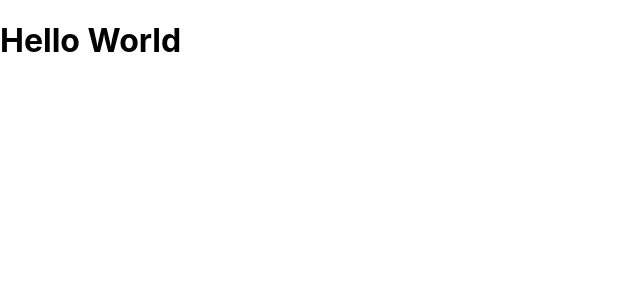
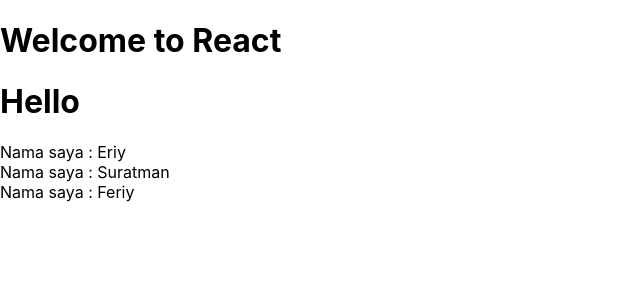
Before and after one commit to Eriy5819/client-semina, a React (Create React App) app: page / in a window 1280 px wide. Shown: the top 300 px of the page, without its empty margins (0-640 px from the left). Built offline with nearby package versions, Linux system fonts and the light colour scheme.

Commit message:
ReactJS Part2

```diff
--- a/src/App.js
+++ b/src/App.js
@@ -1,9 +1,24 @@
 import './App.css';
+import { Hello } from './Hello';
+import { Title } from './Title';
 
 function App() {
+  // const Hello = () => 'Hello';
+  // function Hello() {
+  //   return 'Hello';
+  // }
+  // const Hello = function () {
+  //   return 'Hello';
+  // };
   return (
     <>
-      <h1>Hello World</h1>
+      <h1>Welcome to React</h1>
+      <h1>
+        <Hello />
+      </h1>
+      <Title name="Eriy" /> <br />
+      <Title name="Suratman" /> <br />
+      <Title />
     </>
   );
 }
--- /dev/null
+++ b/src/Hello.js
@@ -0,0 +1,3 @@
+export const Hello = () => {
+  return 'Hello';
+};
--- /dev/null
+++ b/src/Title.js
@@ -0,0 +1,7 @@
+export const Title = (props) => {
+  return 'Nama saya : ' + props.name;
+};
+
+Title.defaultProps = {
+  name: 'Feriy',
+};
--- /dev/null
+++ b/src/components/Button/index.js
@@ -0,0 +1,6 @@
+import React from 'react';
+
+export default function Button(props) {
+  const { onClick, children } = props;
+  return <div onClick={onClick}>{children}</div>;
+}
```
